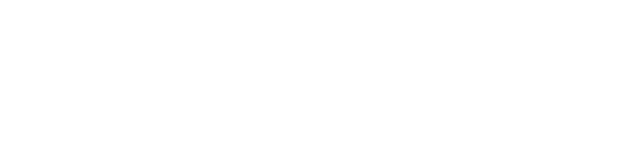
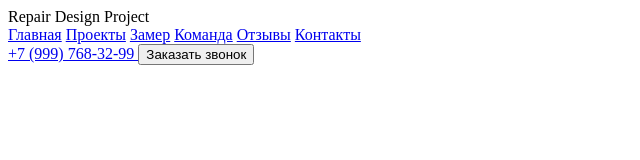
Before and after one commit to MatthewTol/repair-design, a website: page index.html in a window 1280 px wide. Shown: the whole page, without its empty margins (0-640 px from the left). Drawn offline with Linux system fonts and the light colour scheme.

Commit message:
feat: add header in index.html

```diff
--- a/index.html
+++ b/index.html
@@ -1,11 +1,47 @@
 <!DOCTYPE html>
 <html lang="en">
+
 <head>
   <meta charset="UTF-8">
   <meta name="viewport" content="width=device-width, initial-scale=1.0">
   <meta http-equiv="X-UA-Compatible" content="ie=edge">
-  <title>Document</title>
+  <title>Repair Design Project</title>
 </head>
+
 <body>
+  <header class="header">
+    <div class="container">
+      <div class="menu">
+        <div class="logo menu__logo">Repair Design Project</div>
+        <nav class="nav menu__nav">
+          <a href="#" class="nav__item">Главная</a>
+          <!-- /.nav__item -->
+          <a href="#" class="nav__item">Проекты</a>
+          <!-- /.nav__item -->
+          <a href="#" class="nav__item">Замер</a>
+          <!-- /.nav__item -->
+          <a href="#" class="nav__item">Команда</a>
+          <!-- /.nav__item -->
+          <a href="#" class="nav__item">Отзывы</a>
+          <!-- /.nav__item -->
+          <a href="#" class="nav__item">Контакты</a>
+          <!-- /.nav__item -->
+        </nav>
+        <!-- /.nav -->
+        <div class="contacts menu_contacts">
+          <a href="+79997683299" class="phone contacts__phone">
+            +7 (999) 768-32-99
+          </a> <!-- /.phone contacts__phone -->
+          <button class="button contacts__button button--primary">
+            Заказать звонок
+          </button> <!-- /.button contacts__button button--primary -->
+        </div>
+        <!-- /.contacts menu_contacts -->
+      </div>
+    </div>
+    <!-- /.container -->
+  </header>
+  <!-- /.header -->
 </body>
+
 </html>
```
